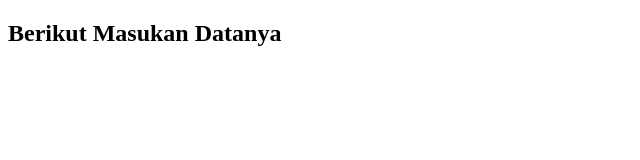
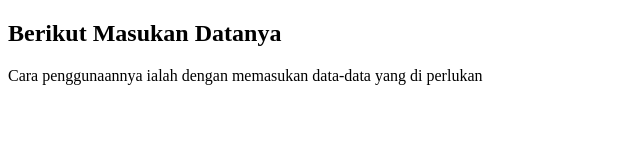
Before and after one commit to andriawan96/tesruanggit, a plain HTML site: page index.html in a window 1280 px wide. Shown: the whole page, without its empty margins (0-640 px from the left). Drawn offline with Linux system fonts and the light colour scheme.

Commit message:
menambahkan elemen p

```diff
--- a/index.html
+++ b/index.html
@@ -8,5 +8,8 @@
 </head>
 <body>
     <h2>Berikut Masukan Datanya</h2>
+    <p>
+        Cara penggunaannya ialah dengan memasukan data-data yang di perlukan
+    </p>
 </body>
 </html>
```
